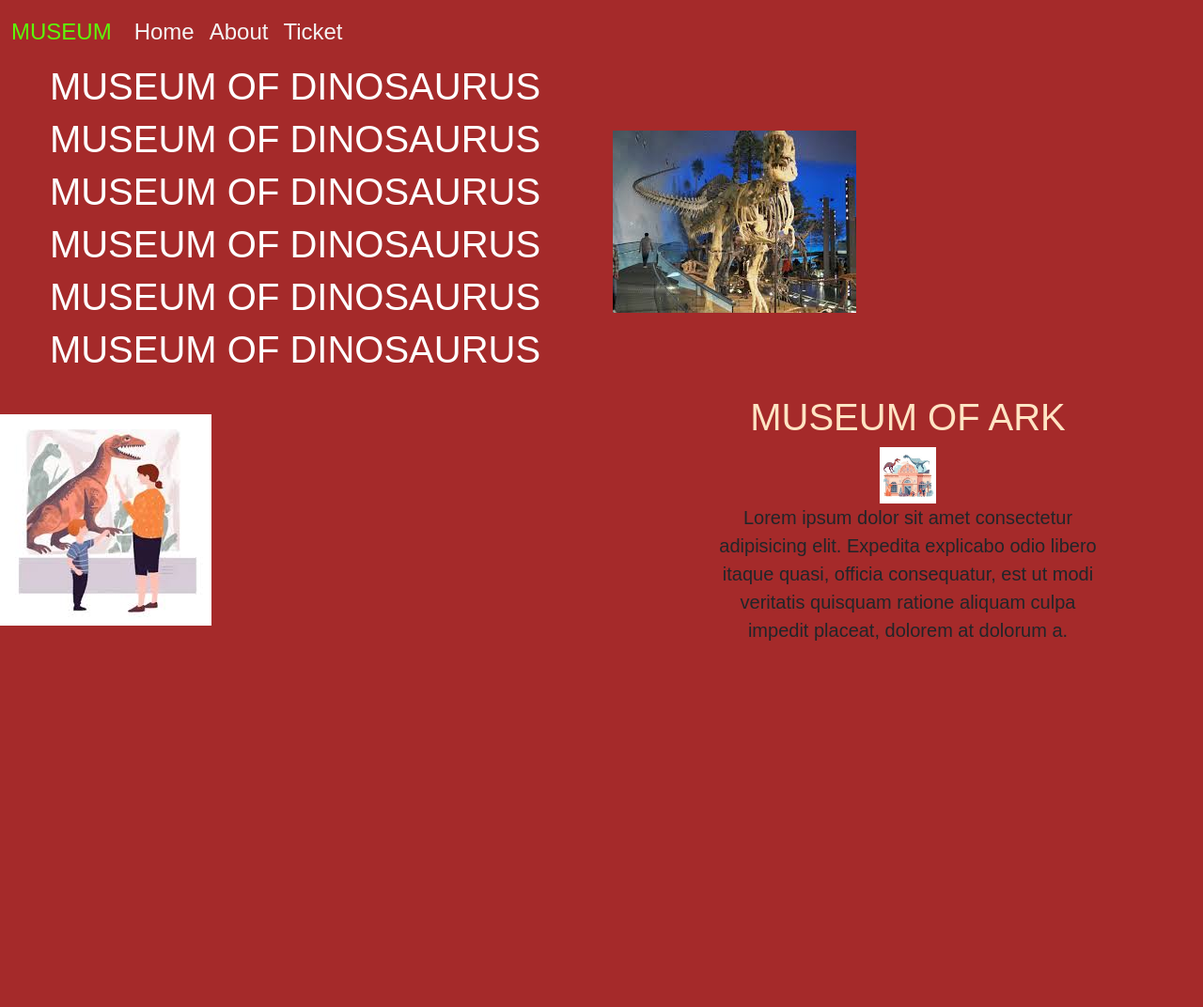
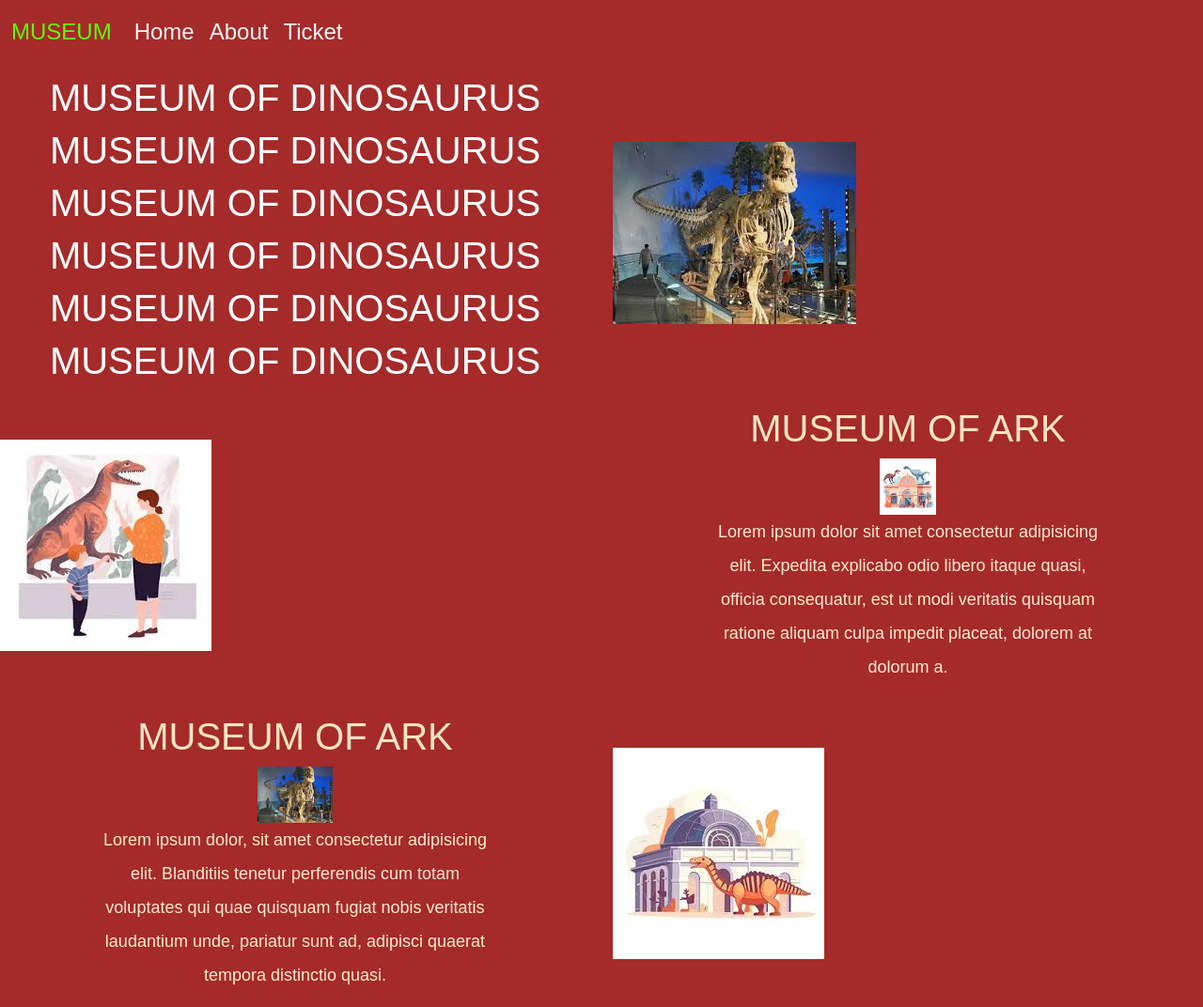
Before and after one commit to allatif08/Museum_Arkeologi, a plain HTML site: page index.html in a window 1280 px wide. Shown: the whole page at 94% size. Before the commit the page ends 800 px from the top, so only its background shows below. Drawn offline with nearby package versions, Linux system fonts and the light colour scheme.

Commit message:
finished

```diff
--- a/index.html
+++ b/index.html
@@ -16,7 +16,7 @@
 
   </head>
   <body>
-    <nav class="navbar navbar-expand-lg" id="navbar">
+    <nav class="navbar fixed-top navbar-expand-lg" id="navbar">
         <div class="container-fluid">
           <a class="navbar-brand" href="#">MUSEUM</a>
           <button class="navbar-toggler" type="button" data-bs-toggle="collapse" data-bs-target="#navbarNavAltMarkup" aria-controls="navbarNavAltMarkup" aria-expanded="false" aria-label="Toggle navigation">
@@ -33,7 +33,7 @@
       </nav>
 
       <section class="container-fluid px-0">
-        <div class="row align-items-center conten">
+        <div class="row align-items-center conten" id="home">
           <div class="col-lg-6">
             <div class="text-white text-center d-none d-lg-block" id="title-head">
               <h1>MUSEUM OF DINOSAURUS</h1>
@@ -50,7 +50,7 @@
           </div>
         </div>
 
-        <div class="row align-items-center conten">
+        <div class="row align-items-center conten" id="about">
           <div class="col-md-6 order-2 order-md-1">
             <img class="img-fluid" src="image/download (1).jpeg" alt="">
           </div>
@@ -67,9 +67,34 @@
             </div>
           </div>
         </div>
+
+        <div class="row align-items-center conten" id="ticket">
+          <div class="col-md-6 order-2 order-md-1">
+            <img class="image-fluid" src="image/download (3).jpeg" alt="">
+          </div>
+
+          <div class="col-md-6 text-center">
+            <div class="row justify-content-center">
+              <div class="col-10 col-lg-8 blurd pt-3">
+                <h2>MUSEUM OF ARK</h2>
+                <img src="image/download.jpeg" height="60" alt="" class="d-none d-lg-inline">
+                <p class="lead">Lorem ipsum dolor, sit amet consectetur adipisicing elit. Blanditiis tenetur perferendis cum totam voluptates qui quae quisquam fugiat nobis veritatis laudantium unde, pariatur sunt ad, adipisci quaerat tempora distinctio quasi.</p>
+              </div>
+            </div>
+          </div>
+        </div>
       </section>
 
     <script src="https://cdn.jsdelivr.net/npm/bootstrap@5.3.3/dist/js/bootstrap.bundle.min.js" integrity="sha384-YvpcrYf0tY3lHB60NNkmXc5s9fDVZLESaAA55NDzOxhy9GkcIdslK1eN7N6jIeHz" crossorigin="anonymous"></script>
     <script src="https://code.jquery.com/jquery-3.7.1.min.js" integrity="sha256-/JqT3SQfawRcv/BIHPThkBvs0OEvtFFmqPF/lYI/Cxo=" crossorigin="anonymous"></script>
+
+    <script>
+      $(function(){
+        $(document) scroll (function(){
+          let $nav = $('#navbar')
+          $nav.toggleClass('scrolled', (this).scrollTop());
+        })
+      })
+    </script>
   </body>
 </html>
--- a/style.css
+++ b/style.css
@@ -1,6 +1,10 @@
 body {
     background-color: brown;
     font-family: 'nunito', sans-serif;
+}
+
+section {
+    padding-top: 80px;
 }
 
 #navbar {
@@ -21,6 +25,11 @@ body {
     font-size: 1.5rem;
 }
 
+.navbar.scrolled {
+    background-color: cadetblue;
+    transition: background 500ms;
+}
+
 #title-head {
     font-weight: 100;
     font-size: 4rem;
@@ -32,6 +41,18 @@ body {
     font-size: 2.5rem;
 }
 
+.blurd p {
+    color: blanchedalmond;
+    font-weight: 100;
+    font-size: 1.125rem;
+    line-height: 2;
+}
+
+.content {
+    margin-top: 100px;
+    margin-bottom: 100px;
+}
+
 @media (max-width: 1200px) {
     #title-head h1 {
         font-weight: 100;
```
